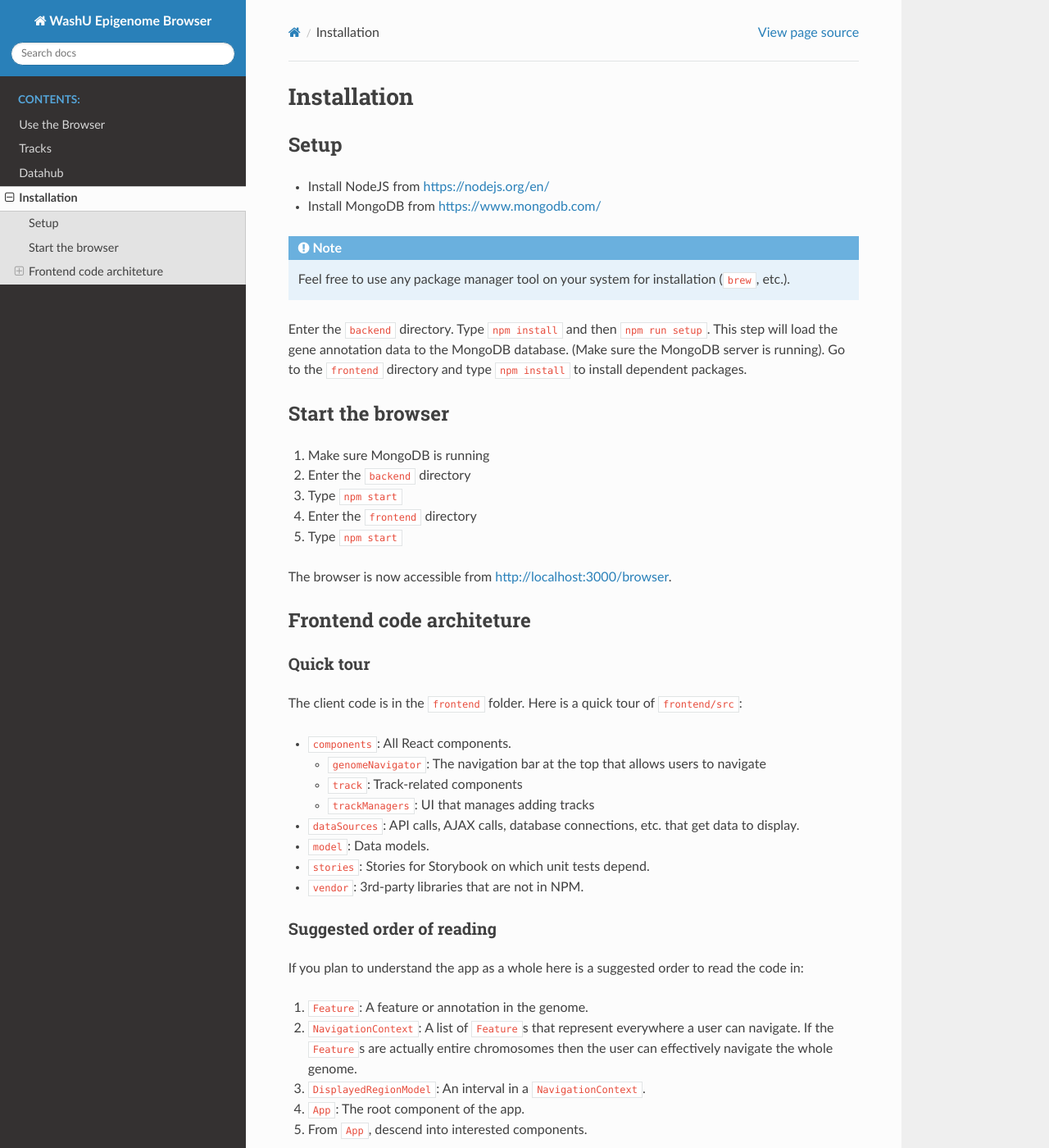
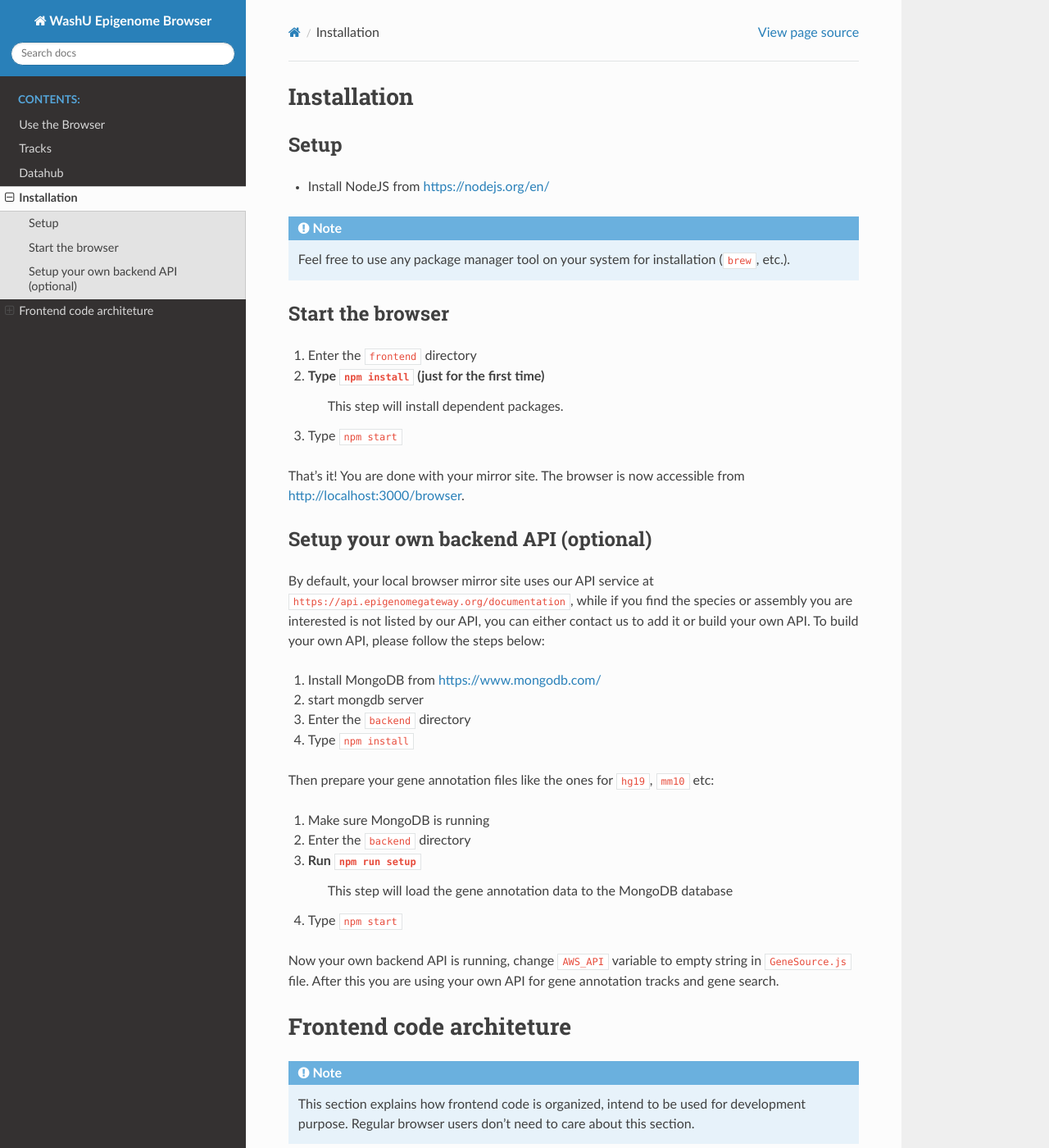
Before and after one commit to lidaof/eg-docs, a Sphinx documentation site: the page built from docs/installation.rst, in a window 1280 px wide and 1400 px high. Shown: the whole window at 82% size. Built offline with Sphinx 7.4.7 and the Read the Docs theme 2.0.0, drawn with Linux system fonts in a browser that asks for light colours.

Commit message:
more on install

```diff
--- a/docs/installation.rst
+++ b/docs/installation.rst
@@ -3,29 +3,53 @@
 
 Setup
 -----
+
 * Install NodeJS from https://nodejs.org/en/
-* Install MongoDB from https://www.mongodb.com/
 
 .. note:: Feel free to use any package manager tool on your system for installation (``brew``\ , etc.).
-
-Enter the ``backend`` directory. Type ``npm install`` and then ``npm run setup``. This step will load the gene annotation data to the MongoDB database. (Make sure the MongoDB server is running). Go to the ``frontend`` directory and type ``npm install`` to install dependent packages.
 
 Start the browser
 -----------------
 
+#. Enter the ``frontend`` directory
+#. Type ``npm install`` (just for the first time)
+    This step will install dependent packages.
+#. Type ``npm start``
+
+That's it! You are done with your mirror site.
+The browser is now accessible from http://localhost:3000/browser.
+
+Setup your own backend API (optional)
+-------------------------------------
+
+By default, your local browser mirror site uses our API service at ``https://api.epigenomegateway.org/documentation``,
+while if you find the species or assembly you are interested is not listed by our API, you can either contact us to add
+it or build your own API. To build your own API, please follow the steps below:
+
+#. Install MongoDB from https://www.mongodb.com/
+#. start mongdb server
+#. Enter the ``backend`` directory
+#. Type ``npm install``
+
+Then prepare your gene annotation files like the ones for ``hg19``, ``mm10`` etc:
+
 #. Make sure MongoDB is running
 #. Enter the ``backend`` directory
-#. Type ``npm start``
-#. Enter the ``frontend`` directory
+#. Run ``npm run setup``
+    This step will load the gene annotation data to the MongoDB database
 #. Type ``npm start``
 
-The browser is now accessible from http://localhost:3000/browser.
+Now your own backend API is running, change ``AWS_API`` variable to empty string in ``GeneSource.js`` file.
+After this you are using your own API for gene annotation tracks and gene search.
 
 Frontend code architeture
--------------------------
+==========================
+
+.. note:: This section explains how frontend code is organized, intend to be used for development purpose.
+          Regular browser users don't need to care about this section.
 
 Quick tour
-~~~~~~~~~~
+----------
 
 The client code is in the ``frontend`` folder.  Here is a quick tour of ``frontend/src``\ :
 
@@ -41,7 +65,7 @@
 * ``vendor``\ : 3rd-party libraries that are not in NPM.
 
 Suggested order of reading
-~~~~~~~~~~~~~~~~~~~~~~~~~~
+--------------------------
 
 If you plan to understand the app as a whole here is a suggested order to read the code in:
 
@@ -53,7 +77,7 @@
 #. From ``App``\ , descend into interested components.
 
 Making a new track type
-~~~~~~~~~~~~~~~~~~~~~~~
+-----------------------
 
 Make a new TrackConfig
 ^^^^^^^^^^^^^^^^^^^^^^
@@ -123,7 +147,7 @@
 Once you have a default options object, call ``setDefaultOptions()`` in the constructor of ``TrackConfig`` to use them.
 
 Performance tips
-~~~~~~~~~~~~~~~~
+----------------
 
 Querying the width or height of any element, for example through ``clientWidth`` or ``getBoundingClientRect()``\ is slow.
 Such queries take on the order of 2 to 20 ms. While it is fine to do it once or twice, avoid doing it in a loop.
@@ -131,7 +155,7 @@
 second or more of computation -- very noticable to the user!
 
 React (and other) gotchas
-~~~~~~~~~~~~~~~~~~~~~~~~~
+-------------------------
 
 * On Macs, control + click is the same as a right click which fires a ``contextmenu`` event. Note that ``click`` events
   do not fire on ``contextmenu`` events. The ``mousedown`` and ``mouseup`` events will still fire though.
@@ -145,7 +169,7 @@
   ``undefined`` at runtime.
 
 Lessons trying to refactor into WebWorkers
-~~~~~~~~~~~~~~~~~~~~~~~~~~~~~~~~~~~~~~~~~~
+------------------------------------------
 
 #. Data fetch and track display options are intimately related. For example, what if someone wants HiC data and
    selects the 5KB resolution option?
```
